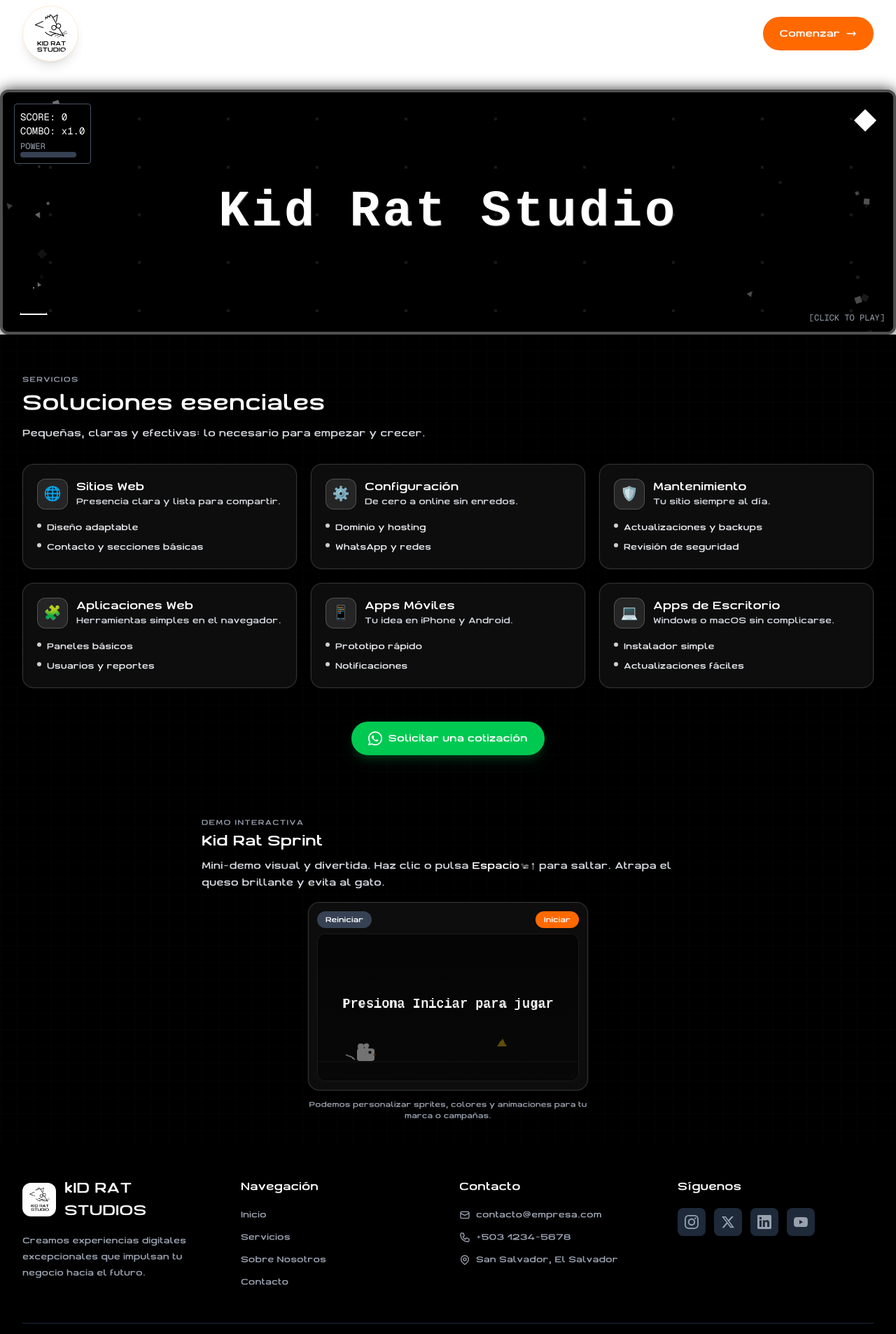
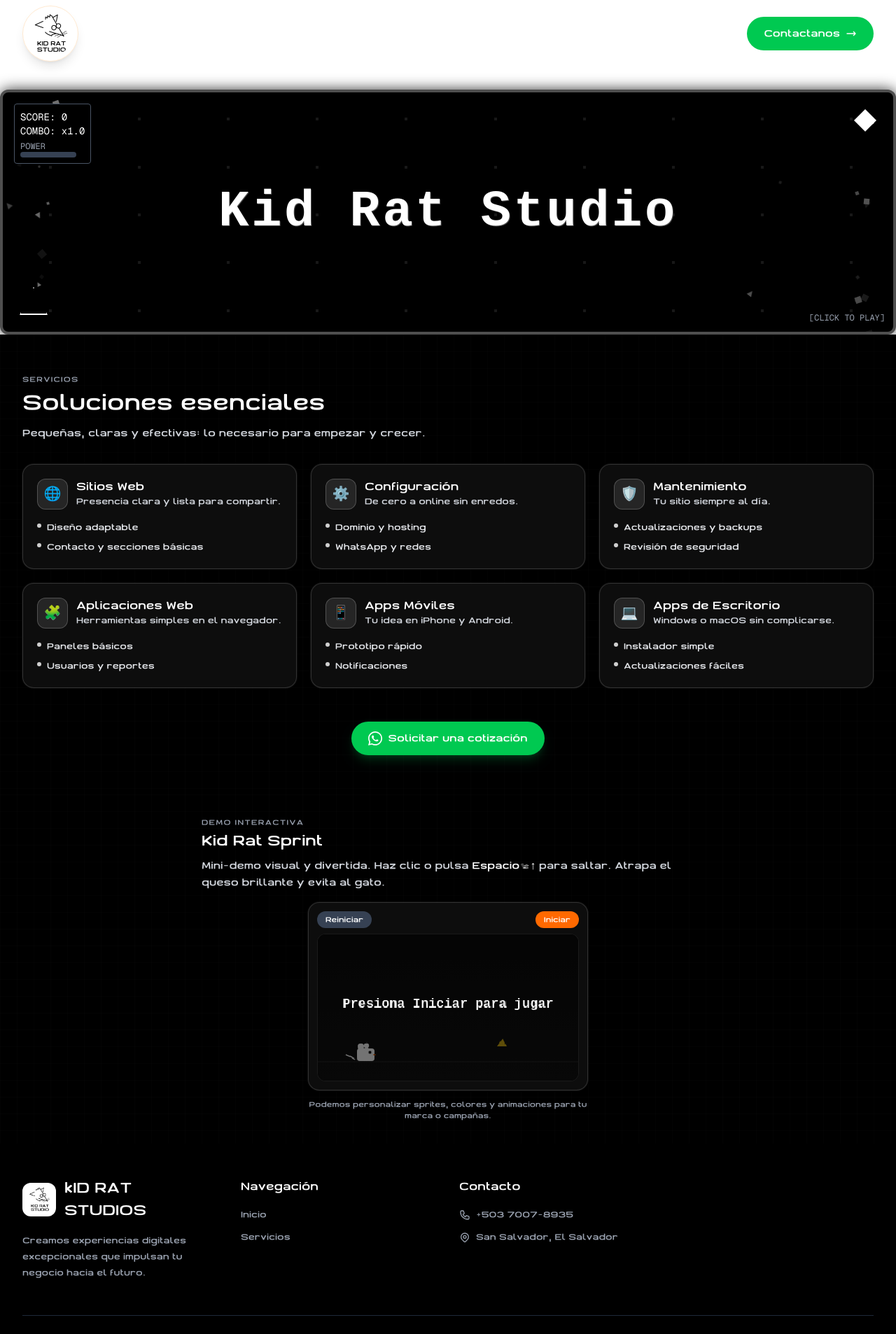
Before and after one commit to AlbertoGuadron/kidratstudio, a Next.js app: page / in a window 1280 px wide. Shown: the top 1906 px of the page at 70% size. Built offline with nearby package versions, Linux system fonts and the light colour scheme.

Commit message:
actualizacion de sitio

```diff
--- a/components/footer.tsx
+++ b/components/footer.tsx
@@ -7,9 +7,7 @@
 
   const navigationLinks = [
     { name: 'Inicio', href: '#home' },
-    { name: 'Servicios', href: '#services' },
-    { name: 'Sobre Nosotros', href: '#about' },
-    { name: 'Contacto', href: '#contact' }
+    { name: 'Servicios', href: '#services' }
   ]
 
   const socialLinks = [
@@ -113,17 +111,17 @@
           <div className="md:col-span-1">
             <h4 className="text-lg font-semibold mb-4">Contacto</h4>
             <div className="space-y-3 text-sm">
-              <div className="flex items-center text-gray-400">
+              {/*<div className="flex items-center text-gray-400">
                 <svg className="w-4 h-4 mr-2 text-brand-orange" fill="none" stroke="currentColor" viewBox="0 0 24 24">
                   <path strokeLinecap="round" strokeLinejoin="round" strokeWidth={2} d="M3 8l7.89 4.26a2 2 0 002.22 0L21 8M5 19h14a2 2 0 002-2V7a2 2 0 00-2-2H5a2 2 0 00-2 2v10a2 2 0 002 2z" />
                 </svg>
                 contacto@empresa.com
-              </div>
+              </div>*/}
               <div className="flex items-center text-gray-400">
                 <svg className="w-4 h-4 mr-2 text-brand-orange" fill="none" stroke="currentColor" viewBox="0 0 24 24">
                   <path strokeLinecap="round" strokeLinejoin="round" strokeWidth={2} d="M3 5a2 2 0 012-2h3.28a1 1 0 01.948.684l1.498 4.493a1 1 0 01-.502 1.21l-2.257 1.13a11.042 11.042 0 005.516 5.516l1.13-2.257a1 1 0 011.21-.502l4.493 1.498a1 1 0 01.684.949V19a2 2 0 01-2 2h-1C9.716 21 3 14.284 3 6V5z" />
                 </svg>
-                +503 1234-5678
+                +503 7007-8935
               </div>
               <div className="flex items-start text-gray-400">
                 <svg className="w-4 h-4 mr-2 mt-0.5 text-brand-orange" fill="none" stroke="currentColor" viewBox="0 0 24 24">
@@ -135,7 +133,7 @@
             </div>
           </div>
 
-          {/* Redes sociales */}
+          {/* Redes sociales
           <div className="md:col-span-1">
             <h4 className="text-lg font-semibold mb-4">Síguenos</h4>
             <div className="flex flex-wrap gap-3">
@@ -152,7 +150,7 @@
                 </Link>
               ))}
             </div>
-          </div>
+          </div>*/}
         </div>
 
         {/* Copyright */}
--- a/components/header.tsx
+++ b/components/header.tsx
@@ -18,9 +18,7 @@
 
   const navItems = [
     { name: 'Inicio', href: '#home' },
-    { name: 'Servicios', href: '#services' },
-    { name: 'Sobre Nosotros', href: '#about' },
-    { name: 'Contacto', href: '#contact' }
+    { name: 'Servicios', href: '#services' }
   ]
 
   return (
@@ -82,21 +80,31 @@
           {/* CTA Button */}
           <div className="hidden md:block">
             <Link
-              href="#contact"
-              className="relative inline-flex items-center px-6 py-3 bg-orange-500 text-white font-semibold rounded-full hover:bg-orange-600 transition-all duration-300 hover:scale-105 hover:shadow-lg hover:shadow-orange-500/25 group overflow-hidden"
+              href="https://api.whatsapp.com/send?phone=50370078935&text=¡Hola!%20Me%20gustaría%20solicitar%20una%20cotización%20con%20Kid%20Rat%20Studio."
+              target="_blank"
+              rel="noopener noreferrer"
+              className="relative inline-flex items-center px-6 py-3 bg-green-500 text-white font-semibold rounded-full hover:bg-green-600 transition-all duration-300 hover:scale-105 hover:shadow-lg hover:shadow-green-500/25 group overflow-hidden"
             >
-              <span className="relative z-10">Comenzar</span>
-              <div className="absolute inset-0 bg-gradient-to-r from-orange-400 to-orange-600 opacity-0 group-hover:opacity-100 transition-opacity duration-300"></div>
+              <span className="relative z-10">Contactanos</span>
+
+              <div className="absolute inset-0 bg-gradient-to-r from-green-400 to-green-600 opacity-0 group-hover:opacity-100 transition-opacity duration-300"></div>
+
               <svg
                 className="w-4 h-4 ml-2 transition-transform duration-300 group-hover:translate-x-1"
                 fill="none"
                 stroke="currentColor"
                 viewBox="0 0 24 24"
               >
-                <path strokeLinecap="round" strokeLinejoin="round" strokeWidth={2} d="M17 8l4 4m0 0l-4 4m4-4H3" />
+                <path
+                  strokeLinecap="round"
+                  strokeLinejoin="round"
+                  strokeWidth={2}
+                  d="M17 8l4 4m0 0l-4 4m4-4H3"
+                />
               </svg>
             </Link>
           </div>
+
 
           {/* Mobile menu button */}
           <button
```
